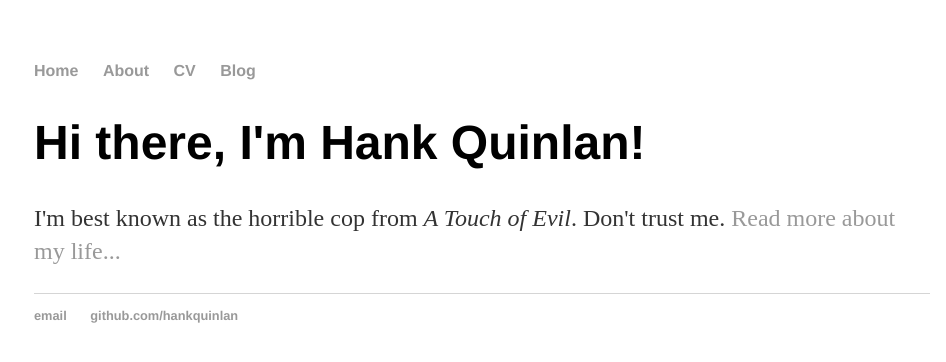
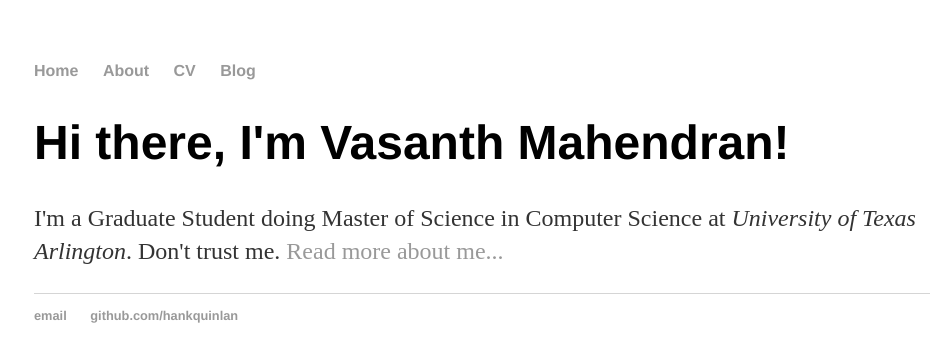
Before and after one commit to vasanth-mahendran/vasanth-mahendran.github.io, a Jekyll site: the page built from index.html, in a window 1280 px wide. Shown: the top 362 px of the page, without its empty margins (158-1104 px from the left). Built offline with Jekyll 4.4.1, drawn with Linux system fonts in a browser that asks for light colours.

Commit message:
update changes

```diff
--- a/index.html
+++ b/index.html
@@ -1,9 +1,9 @@
 ---
 layout: default
-title: Hank Quinlan, Horrible Cop
+title: Vasanth Mahendran
 ---
 
 		<div class="blurb">
-			<h1>Hi there, I'm Hank Quinlan!</h1>
-			<p>I'm best known as the horrible cop from <em>A Touch of Evil</em>. Don't trust me. <a href="/about">Read more about my life...</a></p>
+			<h1>Hi there, I'm Vasanth Mahendran!</h1>
+			<p>I'm a Graduate Student doing Master of Science in Computer Science at <em>University of Texas Arlington</em>. Don't trust me. <a href="/about">Read more about me...</a></p>
 		</div>
```
